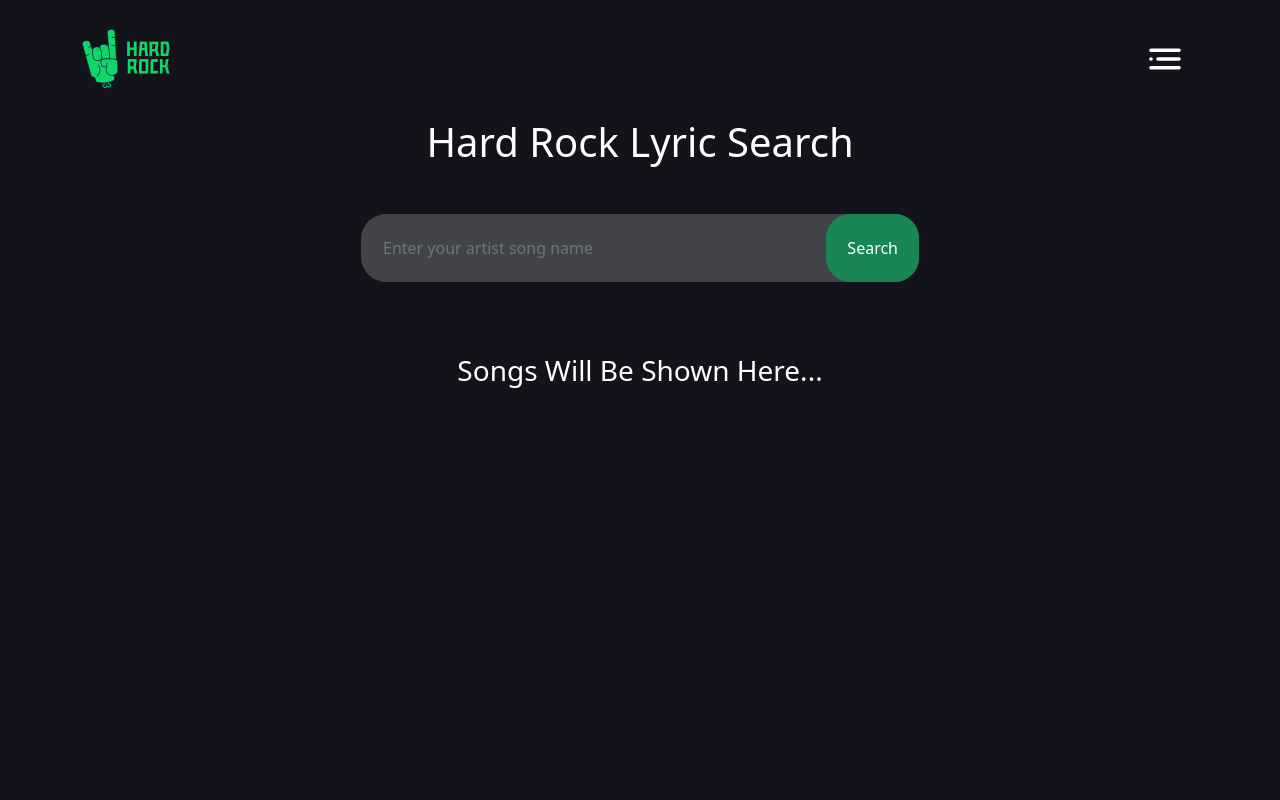
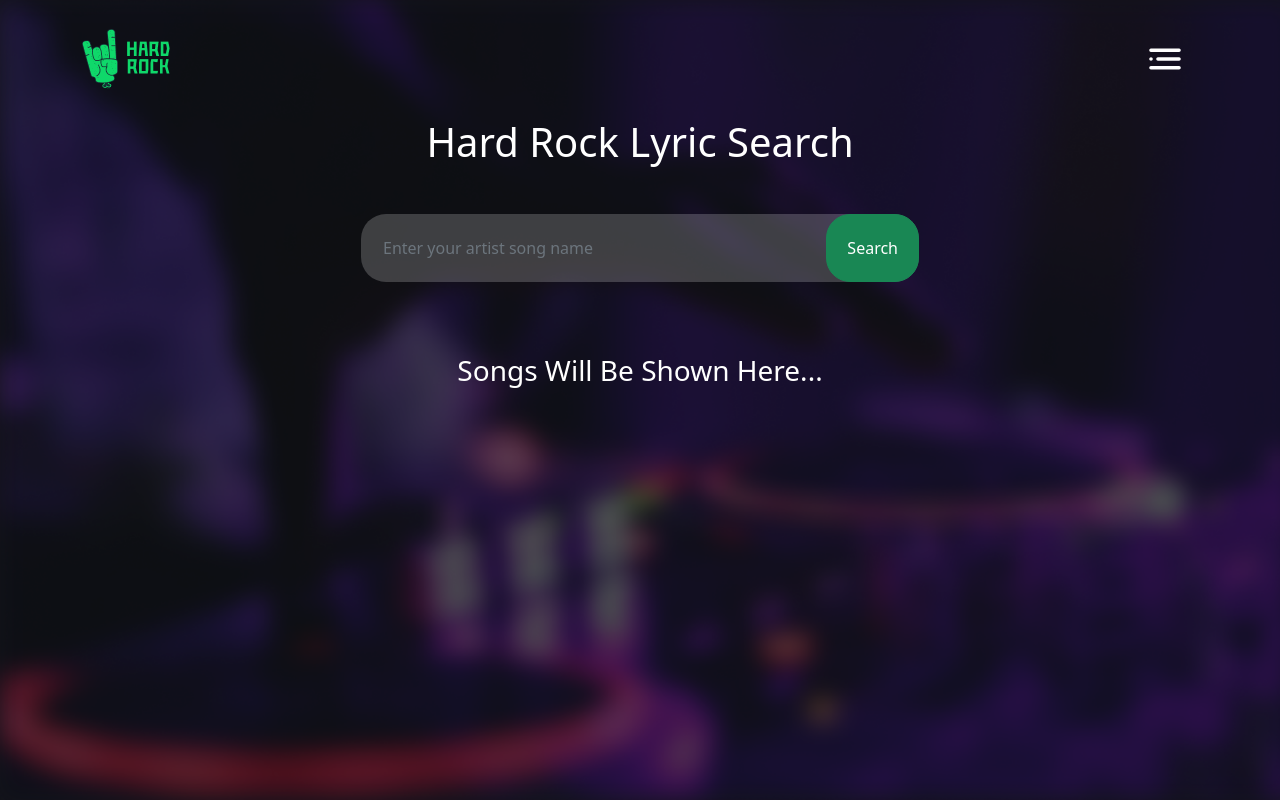
Before and after one commit to SanzidaTasnim/Song-Lyrics, a plain HTML site: page index.html in a window 1280 px wide. Drawn offline with nearby package versions, Linux system fonts and the light colour scheme.

Commit message:
Update style.css

```diff
--- a/style.css
+++ b/style.css
@@ -1,7 +1,7 @@
 body{
     background-color: #13141b;
     color: #ffffff;
-    background-image: url(images/bg-image.png);
+    background-image: url(bg-image.png);
     background-repeat: no-repeat;
     background-size: 100%;
     background-position: top;
```
